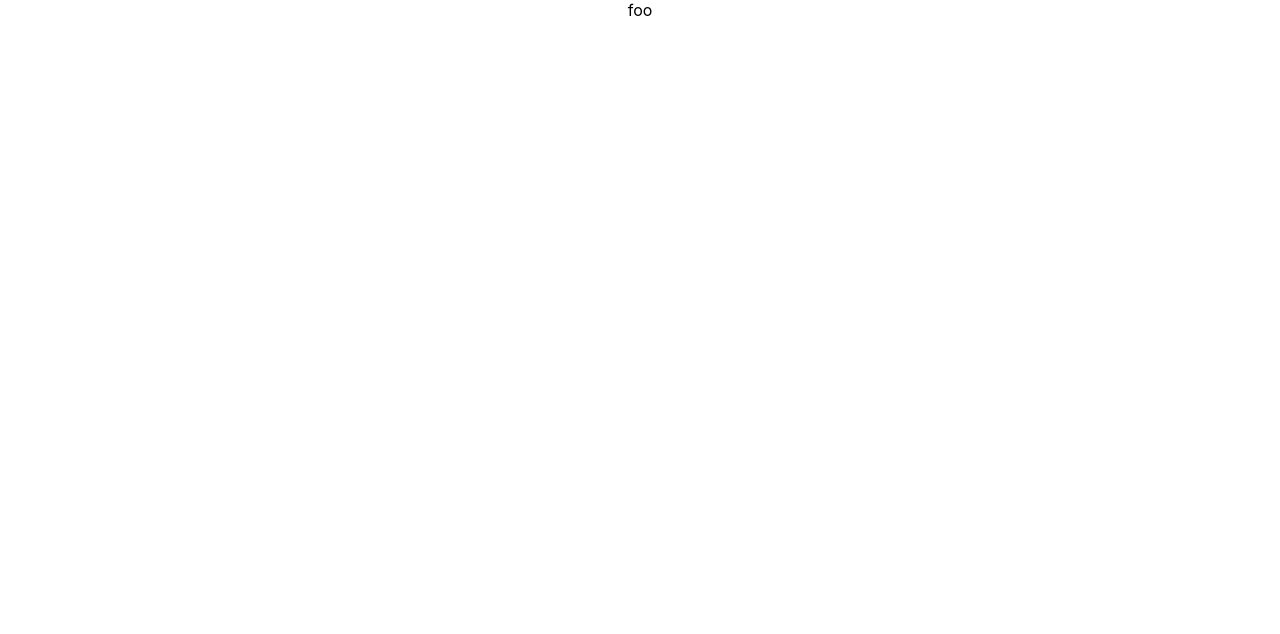
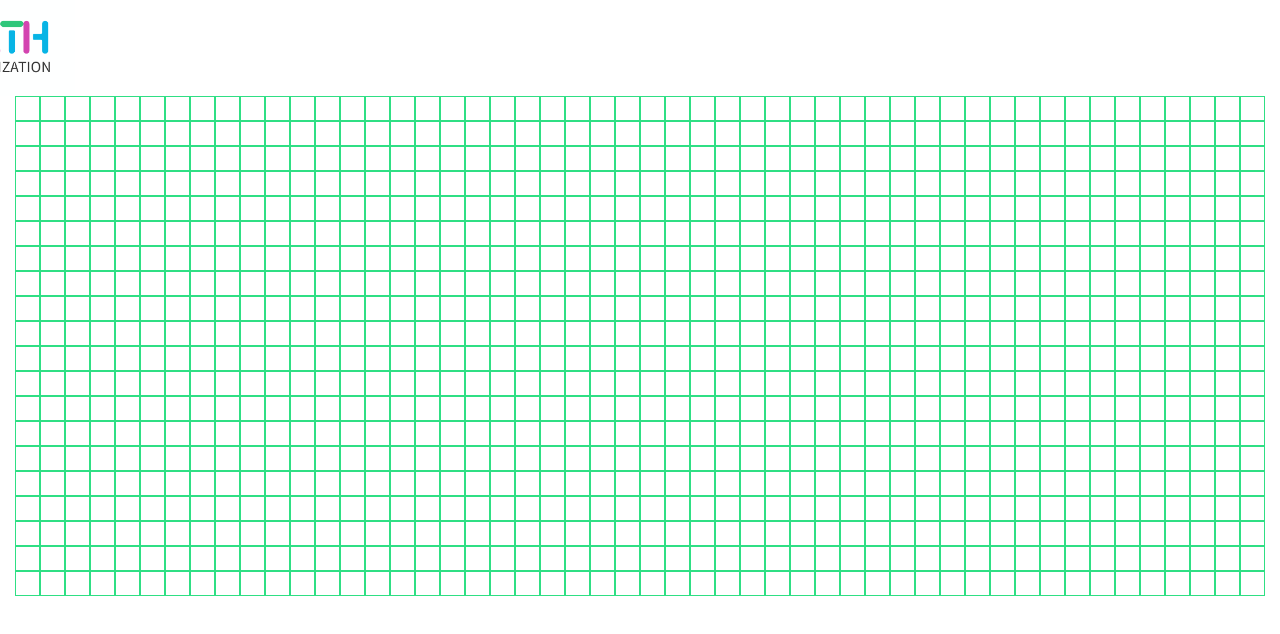
Before and after one commit to firdosh008/path_vizualization, a React (Create React App) app: page / in a window 1280 px wide. Shown: the top 634 px of the page. Built offline with nearby package versions, Linux system fonts and the light colour scheme.

Commit message:
created:grid complete... tailwind added

```diff
--- a/package.json
+++ b/package.json
@@ -34,5 +34,8 @@
       "last 1 firefox version",
       "last 1 safari version"
     ]
+  },
+  "devDependencies": {
+    "tailwindcss": "^3.3.3"
   }
 }
--- a/public/index.html
+++ b/public/index.html
@@ -24,7 +24,7 @@
       work correctly both with client-side routing and a non-root public URL.
       Learn how to configure a non-root public URL by running `npm run build`.
     -->
-    <title>Route Finder</title>
+    <title>Path visualization</title>
   </head>
   <body>
     <noscript>You need to enable JavaScript to run this app.</noscript>
--- a/src/PathfindingVisualizer/PathfindingVisualizer.jsx
+++ b/src/PathfindingVisualizer/PathfindingVisualizer.jsx
@@ -1,15 +1,16 @@
-import React,{Component,useEffect,useState} from 'react'
-import Node from './Node/Node.jsx'
+import React,{useEffect,useState} from 'react'
 import './PathfindingVisualizer.css'
+import Grid from '../components/Grid/Grid'
+import Navbar from '../components/Nav_bar/Navbar'
 
 
 export default function PathfindingVisualizer() {
 
-    const [grid,setGrid] = useState([])
+  const [grid,setGrid] = useState([])
 
     const update = () => {
         const grid = []
-        for(let row = 0;row < 15;row++){
+        for(let row = 0;row < 20;row++){
             const currentRow = []
             for(let col = 0;col < 50;col++){
                 currentRow.push([])
@@ -24,17 +25,8 @@ export default function PathfindingVisualizer() {
 
   return (
     <div>
-    foo
-  {grid.map((row, rowIdx) => {
-    return (
-      <div key={rowIdx}>
-        {row.map((node, nodeIdx) => (
-          <Node key={nodeIdx}></Node>
-        ))}
-      </div>
-    );
-  })}
-</div>
-
+        <Navbar></Navbar>
+        <Grid grid={grid}></Grid>
+    </div>
   )
 }
--- /dev/null
+++ b/src/components/Grid/Grid.css
@@ -0,0 +1,15 @@
+.node_row{
+    display: flex;
+    flex-direction: row;
+    justify-content: center;
+    align-items: center;
+    height: 100%;
+    width: 100%;
+
+}
+.grid{
+    align-items: center;
+    margin: 0 auto;
+    height: 100%;
+    width: 100%;
+}
--- /dev/null
+++ b/src/components/Grid/Grid.jsx
@@ -0,0 +1,19 @@
+import Node from '../Node/Node.jsx'
+import './Grid.css'
+
+export default function grid(props) {
+  return (
+       <div className='grid'>
+  {props.grid.map((row, rowIdx) => {
+    return (
+      <div className='node_row' key={rowIdx}>
+        {row.map((node, nodeIdx) => (
+          <Node key={nodeIdx}></Node>
+        ))}
+      </div>
+    );
+  })}
+</div>
+
+  )
+}
--- /dev/null
+++ b/src/components/Nav_bar/Navbar.css
@@ -0,0 +1,6 @@
+.navbar img{
+    display: inline-block;
+    width : 150px;
+    position: relative;
+    left: -40rem;
+}
--- /dev/null
+++ b/src/components/Nav_bar/Navbar.jsx
@@ -0,0 +1,13 @@
+import React from 'react'
+import './Navbar.css'
+
+import logo from '../../assets/logo.png'
+
+export default function Navbar() {
+  return (
+    <div className='navbar'>
+      <img  src={logo} alt='logo' />
+
+    </div>
+  )
+}
--- /dev/null
+++ b/src/components/Node/Node.css
@@ -0,0 +1,6 @@
+.node{
+    height: 25px;
+    width: 25px;
+    display: inline-block;
+    border: 1px solid  #2fdf84;
+}
--- a/src/PathfindingVisualizer/Node/Node.jsx
+++ b/src/components/Node/Node.jsx
@@ -2,11 +2,10 @@ import React from 'react'
 import './Node.css'
 import {Component} from 'react'
 
-export default function Node() {
+export default function Node(props) {
 
   return (
-    <div>
-
+    <div className='node'>
     </div>
   )
 }
--- a/src/index.css
+++ b/src/index.css
@@ -1,3 +1,6 @@
+@tailwind base;
+@tailwind components;
+@tailwind utilities;
 body {
   margin: 0;
   font-family: -apple-system, BlinkMacSystemFont, 'Segoe UI', 'Roboto', 'Oxygen',
--- /dev/null
+++ b/tailwind.config.js
@@ -0,0 +1,10 @@
+/** @type {import('tailwindcss').Config} */
+module.exports = {
+  content: [
+    "./src/**/*.{js,jsx,ts,tsx}",
+  ],
+  theme: {
+    extend: {},
+  },
+  plugins: [],
+}
```
Also changed, not shown: src/PathfindingVisualizer/Node/Node.css (deleted), src/assets/logo.png (added), 1 other file (tests, documents, lock files or other folders).
